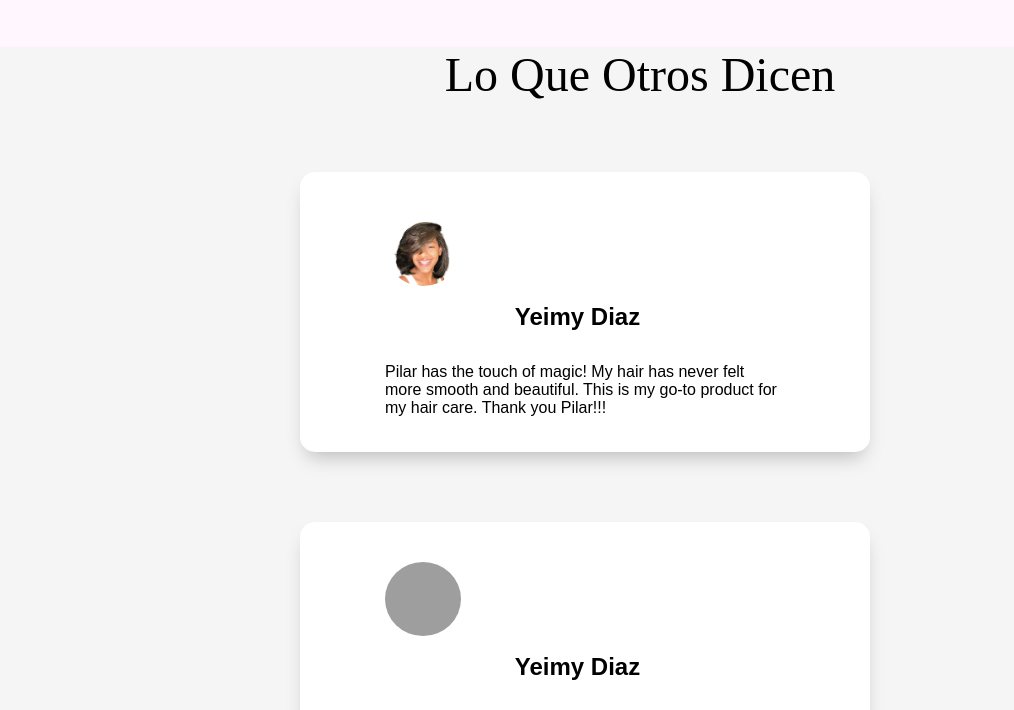
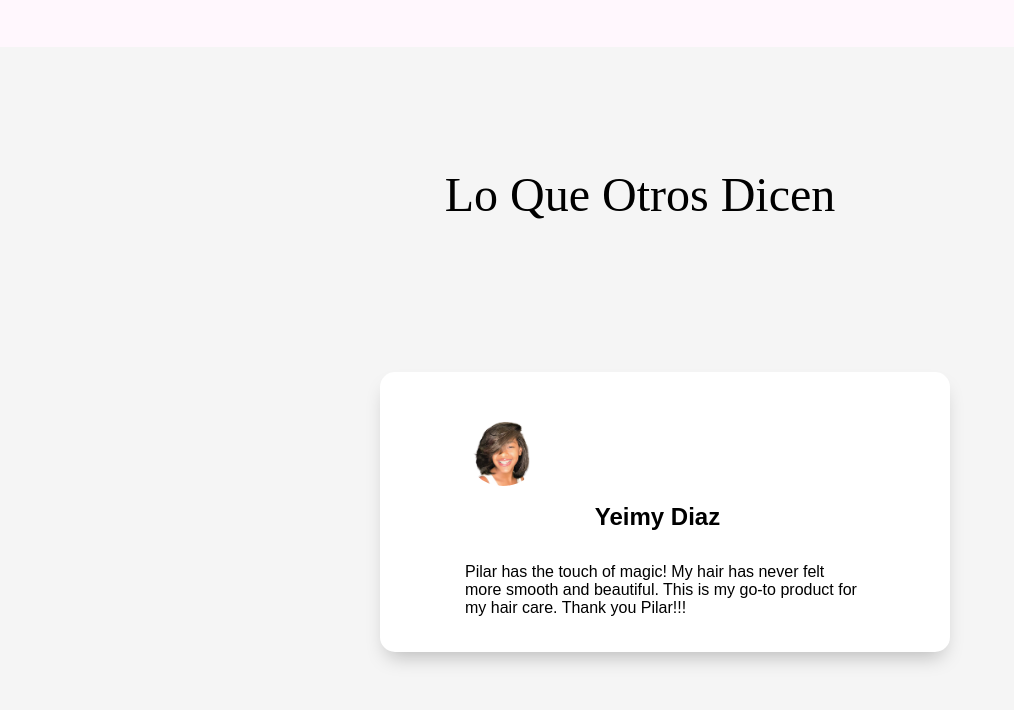
Before and after one commit to strong-geek/msnaturalline, a plain HTML site: page index.html in a window 1280 px wide. Shown: the part 1473-2183 px from the top of the page, without its empty margins (0-1014 px from the left). Drawn offline with Linux system fonts and the light colour scheme; grey boxes are pictures that could not be loaded.

Commit message:
fix testimonial title spacing

```diff
--- a/styles.css
+++ b/styles.css
@@ -210,7 +210,7 @@ nav ul li a {
     line-height: 55px;
     letter-spacing: 4%;
     text-align: center;
-    margin: 50px;
+    margin-bottom: 150px;
 }
 
 .filter-section-title {
@@ -222,6 +222,7 @@ nav ul li a {
 
 .testimonials-container {
     background-color: rgb(245, 245, 245);
+    padding: 80px;
 }
 
 .testimonials-section {
```
